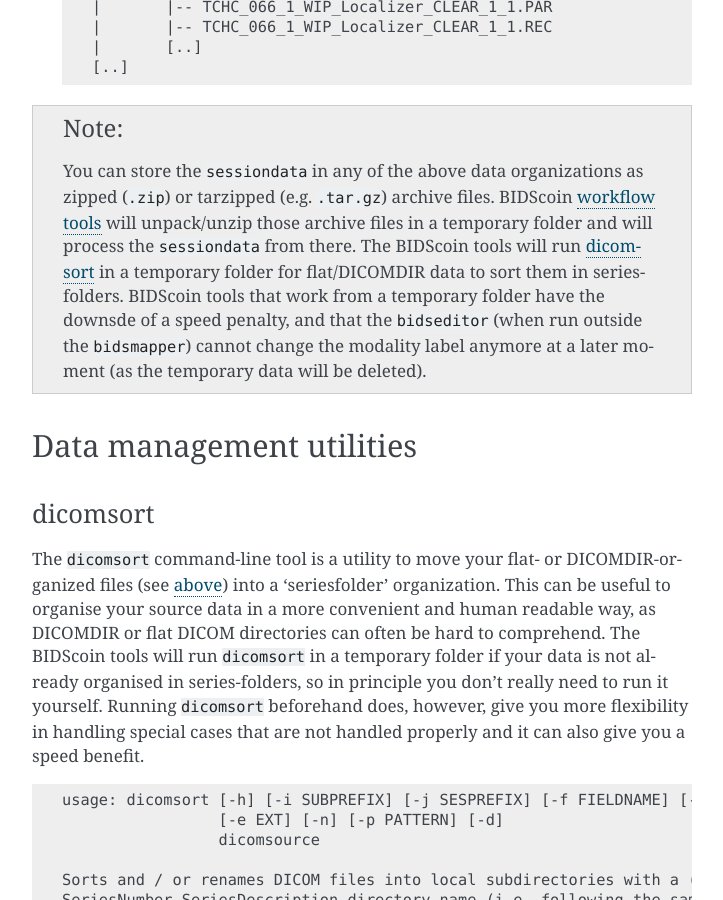
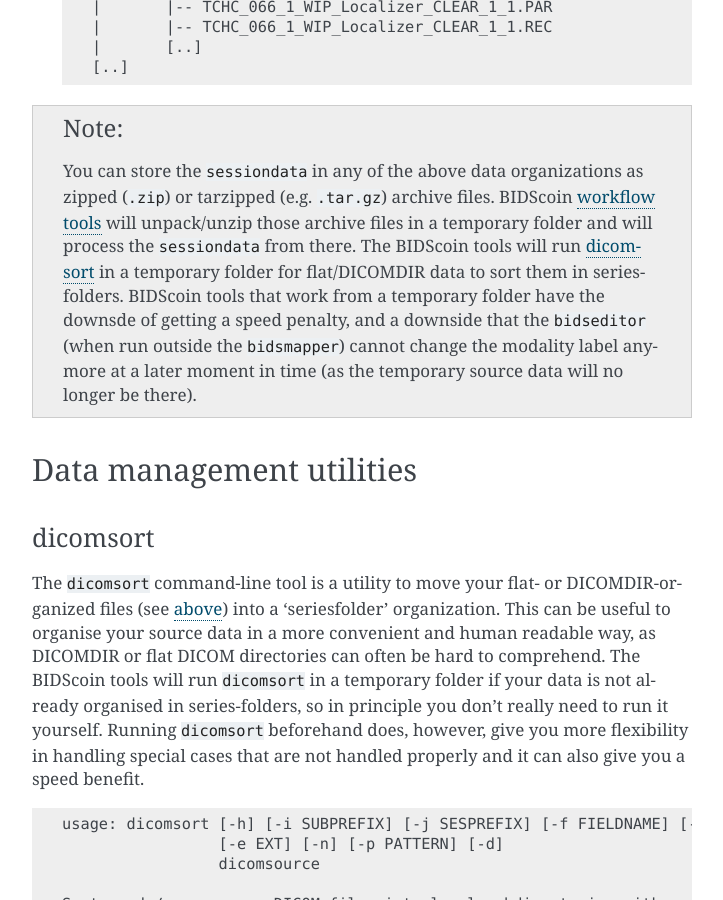
Before and after one commit to Donders-Institute/bidscoin, a Sphinx documentation site: the page built from docs/preparation.rst, in a window 1280 px wide and 900 px high, scrolled down 2437 px. Shown: the whole window, without its empty margins (388-1111 px from the left). Built offline with Sphinx 7.4.7, drawn with Linux system fonts in a browser that asks for light colours.

Commit message:
Improved documentation

```diff
--- a/docs/preparation.rst
+++ b/docs/preparation.rst
@@ -108,7 +108,7 @@ BIDScoin requires that the source data input folder is organized according to a
     [..]
 
 .. note::
-   You can store the ``sessiondata`` in any of the above data organizations as zipped (``.zip``) or tarzipped (e.g. ``.tar.gz``) archive files. BIDScoin `workflow tools <workflow.html>`_ will unpack/unzip those archive files in a temporary folder and will process the ``sessiondata`` from there. The BIDScoin tools will run `dicomsort <#dicomsort>`__ in a temporary folder for flat/DICOMDIR data to sort them in seriesfolders. BIDScoin tools that work from a temporary folder have the downsde of a speed penalty, and that the ``bidseditor`` (when run outside the ``bidsmapper``) cannot change the modality label anymore at a later moment (as the temporary data will be deleted).
+   You can store the ``sessiondata`` in any of the above data organizations as zipped (``.zip``) or tarzipped (e.g. ``.tar.gz``) archive files. BIDScoin `workflow tools <workflow.html>`_ will unpack/unzip those archive files in a temporary folder and will process the ``sessiondata`` from there. The BIDScoin tools will run `dicomsort <#dicomsort>`__ in a temporary folder for flat/DICOMDIR data to sort them in seriesfolders. BIDScoin tools that work from a temporary folder have the downsde of getting a speed penalty, and a downside that the ``bidseditor`` (when run outside the ``bidsmapper``) cannot change the modality label anymore at a later moment in time (as the temporary source data will no longer be there).
 
 Data management utilities
 -------------------------
```
